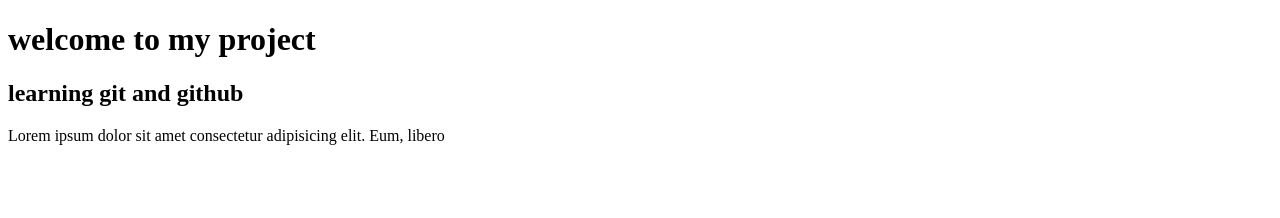
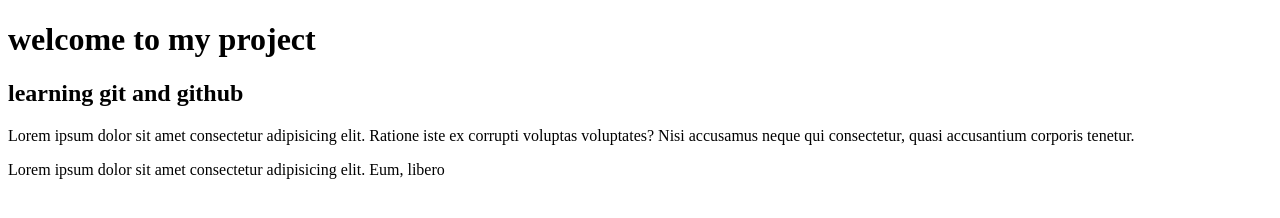
Before and after one commit to 100rabh-creator/myProject, a plain HTML site: page index.html in a window 1280 px wide. Drawn offline with Linux system fonts and the light colour scheme.

Commit message:
indexfile1.2

```diff
--- a/index.html
+++ b/index.html
@@ -8,6 +8,7 @@
 <body>
     <h1>welcome to my project</h1>
     <h2>learning git and github</h2>
+    <p>Lorem ipsum dolor sit amet consectetur adipisicing elit. Ratione iste ex corrupti voluptas voluptates? Nisi accusamus neque qui consectetur, quasi accusantium corporis tenetur.</p>
     <p>Lorem ipsum dolor sit amet consectetur adipisicing elit. Eum, libero</p>
 </body>
 </html>
```
